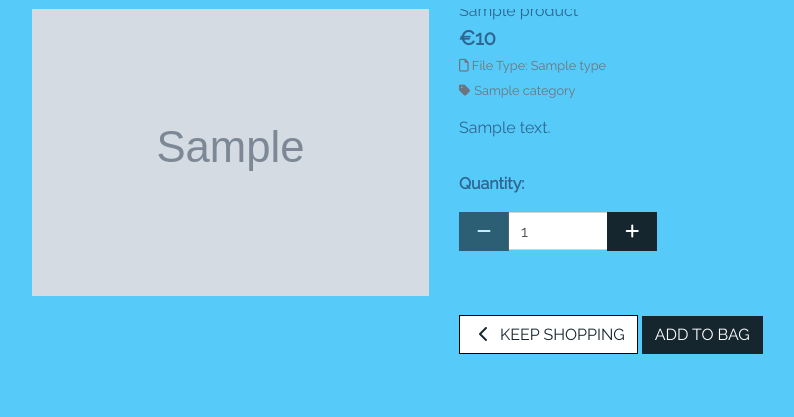
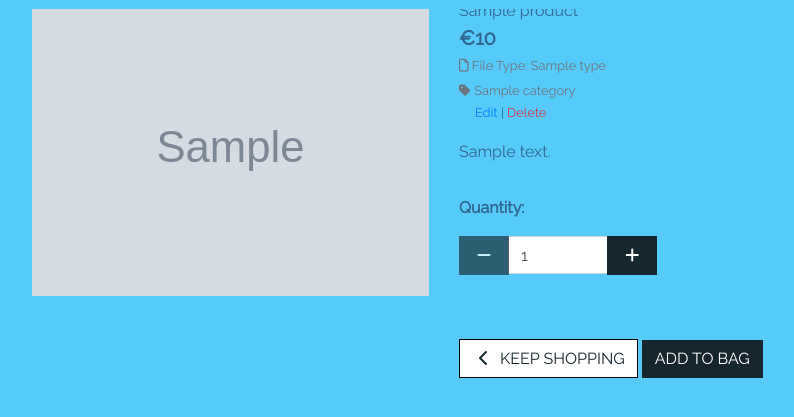
Before and after one commit to culanomeara/pp5-peaknutrition, a Django app: page /products/1 in a window 1280 px wide. Shown: the part 131-548 px from the top of the page, without its empty margins (196-990 px from the left). Run offline with Django 3.2, Linux system fonts and the light colour scheme; a user stored in the database is signed in; tables that the repository leaves empty hold one stand-in row (values such as "Sample post"); grey boxes marked "Sample" are stand-in pictures; parts of the project's set-up code (start-up, migrations or seed data) failed here and were passed over; some libraries are stand-ins or nearby versions.

Commit message:
Added delete product function and edit/delete buttons to product pages

```diff
--- a/products/templates/products/product_detail.html
+++ b/products/templates/products/product_detail.html
@@ -32,6 +32,12 @@
                         <i class="fas fa-tag mr-1"></i>{{ product.category.name }}
                     </a>
                 </p>
+                {% endif %}
+                {% if request.user.is_superuser %}
+                    <small class="ml-3">
+                        <a href="{% url 'edit_product' product.id %}">Edit</a> |
+                        <a class="text-danger" href="{% url 'delete_product' product.id %}">Delete</a>
+                    </small>
                 {% endif %}
                 <p class="mt-3">{{ product.description }}</p>
                 <form class="form" action="{% url 'add_to_bag' product.id %}" method="POST">
--- a/products/templates/products/products.html
+++ b/products/templates/products/products.html
@@ -89,6 +89,12 @@
                                         </a>
                                     </p>
                                     {% endif %}
+                                    {% if request.user.is_superuser %}
+                                        <small class="ml-3">
+                                            <a href="{% url 'edit_product' product.id %}">Edit</a> |
+                                            <a class="text-danger" href="{% url 'delete_product' product.id %}">Delete</a>
+                                        </small>
+                                    {% endif %}
                                 </div>
                             </div>
                         </div>
--- a/products/urls.py
+++ b/products/urls.py
@@ -7,4 +7,5 @@ urlpatterns = [
     path('<int:product_id>', views.product_detail, name='product_detail'),
     path('add/', views.add_product, name='add_product'),
     path('edit/<int:product_id>/', views.edit_product, name='edit_product'),
+    path('delete/<int:product_id>/', views.delete_product, name='delete_product'),
 ]
--- a/products/views.py
+++ b/products/views.py
@@ -78,11 +78,11 @@ def add_product(request):
     if request.method == 'POST':
         form = ProductForm(request.POST, request.FILES)
         if form.is_valid():
-            form.save()
+            product = form.save()
             messages.success(request, 'Successfully added product!')
-            return redirect(reverse('add_product'))
+            return redirect(reverse('product_detail', args=[product.id]))
         else:
-            messages.error(request, 'Failed to add product. Please ensure all details are valid!')
+            messages.error(request, 'Failed to add product. Please ensure the form is valid.')
     else:
         form = ProductForm()
 
@@ -92,6 +92,38 @@ def add_product(request):
     }
 
     return render(request, template, context)
+
+
+def edit_product(request, product_id):
+    """ Edit a product in the store """
+    product = get_object_or_404(Product, pk=product_id)
+    if request.method == 'POST':
+        form = ProductForm(request.POST, request.FILES, instance=product)
+        if form.is_valid():
+            form.save()
+            messages.success(request, 'Successfully updated product!')
+            return redirect(reverse('product_detail', args=[product.id]))
+        else:
+            messages.error(request, 'Failed to update product. Please ensure form is valid.')
+    else:
+        form = ProductForm(instance=product)
+        messages.info(request, f'You are editing {product.name}')
+
+    template = 'products/edit_product.html'
+    context = {
+        'form': form,
+        'product': product,
+    }
+
+    return render(request, template, context)
+
+
+def delete_product(request, product_id):
+    """ Delete a product from the store """
+    product = get_object_or_404(Product, pk=product_id)
+    product.delete()
+    messages.success(request, 'Product deleted!')
+    return redirect(reverse('products'))
 
 
 def special_offers(request):
@@ -128,27 +160,3 @@ def special_offers(request):
     }
 
     return render(request, 'products/products.html', context)
-
-
-def edit_product(request, product_id):
-    """ Edit a product in the store """
-    product = get_object_or_404(Product, pk=product_id)
-    if request.method == 'POST':
-        form = ProductForm(request.POST, request.FILES, instance=product)
-        if form.is_valid():
-            form.save()
-            messages.success(request, 'Successfully updated product!')
-            return redirect(reverse('product_detail', args=[product.id]))
-        else:
-            messages.error(request, 'Failed to update product. Please ensure form is valid.')
-    else:
-        form = ProductForm(instance=product)
-        messages.info(request, f'You are editing {product.name}')
-
-    template = 'products/edit_product.html'
-    context = {
-        'form': form,
-        'product': product,
-    }
-
-    return render(request, template, context)
```
Also changed, not shown: media/brain-744207_1280.jpg (added), media/graduation-3649717_1280.webp (added), media/lifestyle-change-1430599_640.jpg (added), media/microphone-2775447__480.jpg (added), media/proper-nutrition-4235473_640.jpg (added), media/rugby-1335770__480.jpg (added), media/school-4919795_640.jpg (added), media/tartan-track-2678544_640_YX70PmU.jpg (added).
